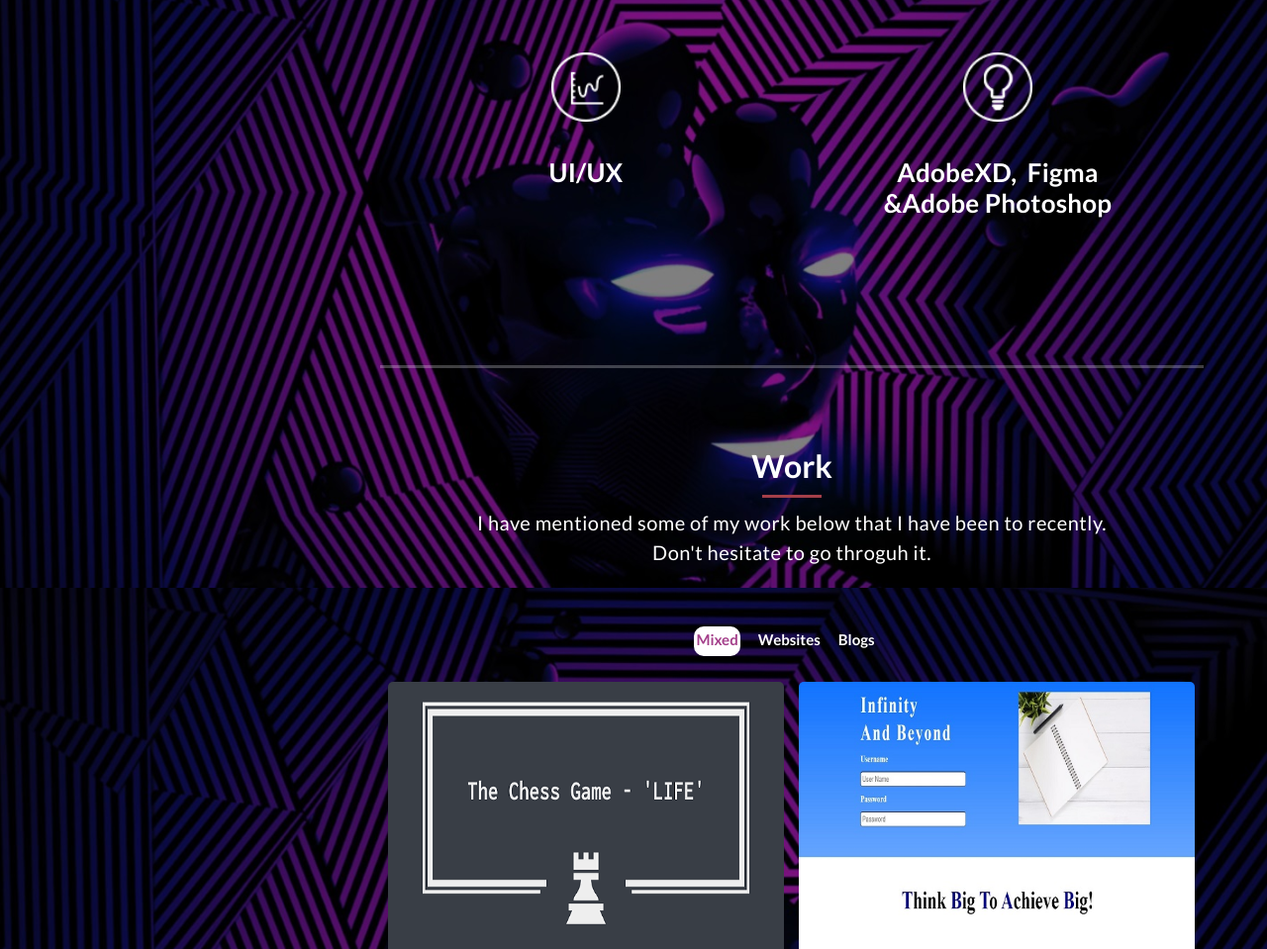
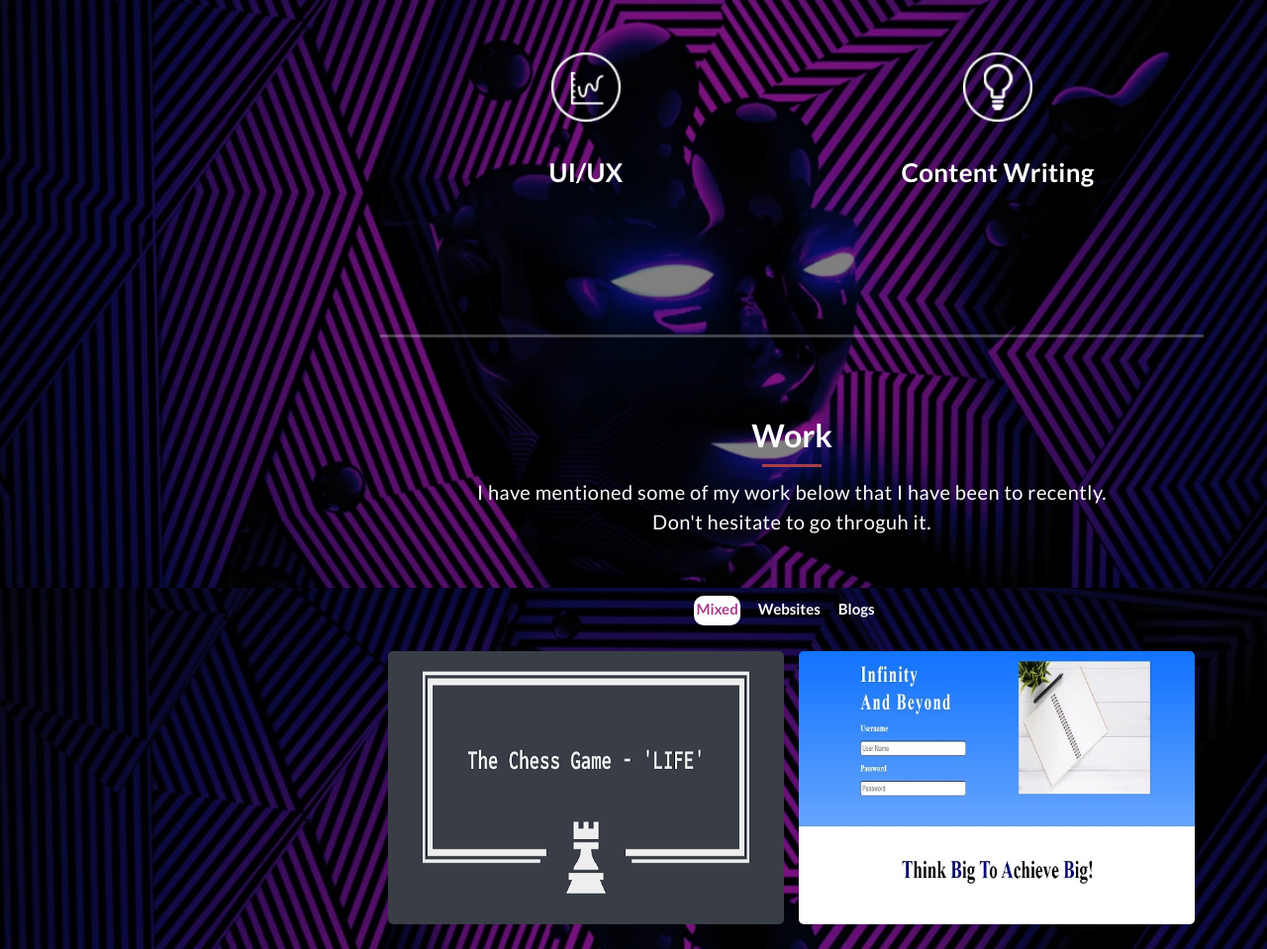
Before and after one commit to Manav-Kapila/OnlinePortfolio, a plain HTML site: page index.html in a window 1280 px wide. Shown: the part 1806-2765 px from the top of the page at 99% size. Drawn offline with Linux system fonts and the light colour scheme.

Commit message:
Update index.html

```diff
--- a/index.html
+++ b/index.html
@@ -148,7 +148,7 @@
             <div class="col-md-6">
               <div class="service-item">
                 <div class="first-service-icon service-icon"></div>
-                <h4> AdobeXD,&nbsp; Figma<br> &amp;Adobe Photoshop</h4>
+                <h4> Content Writing</h4>
               </div>
             </div>
 
```
